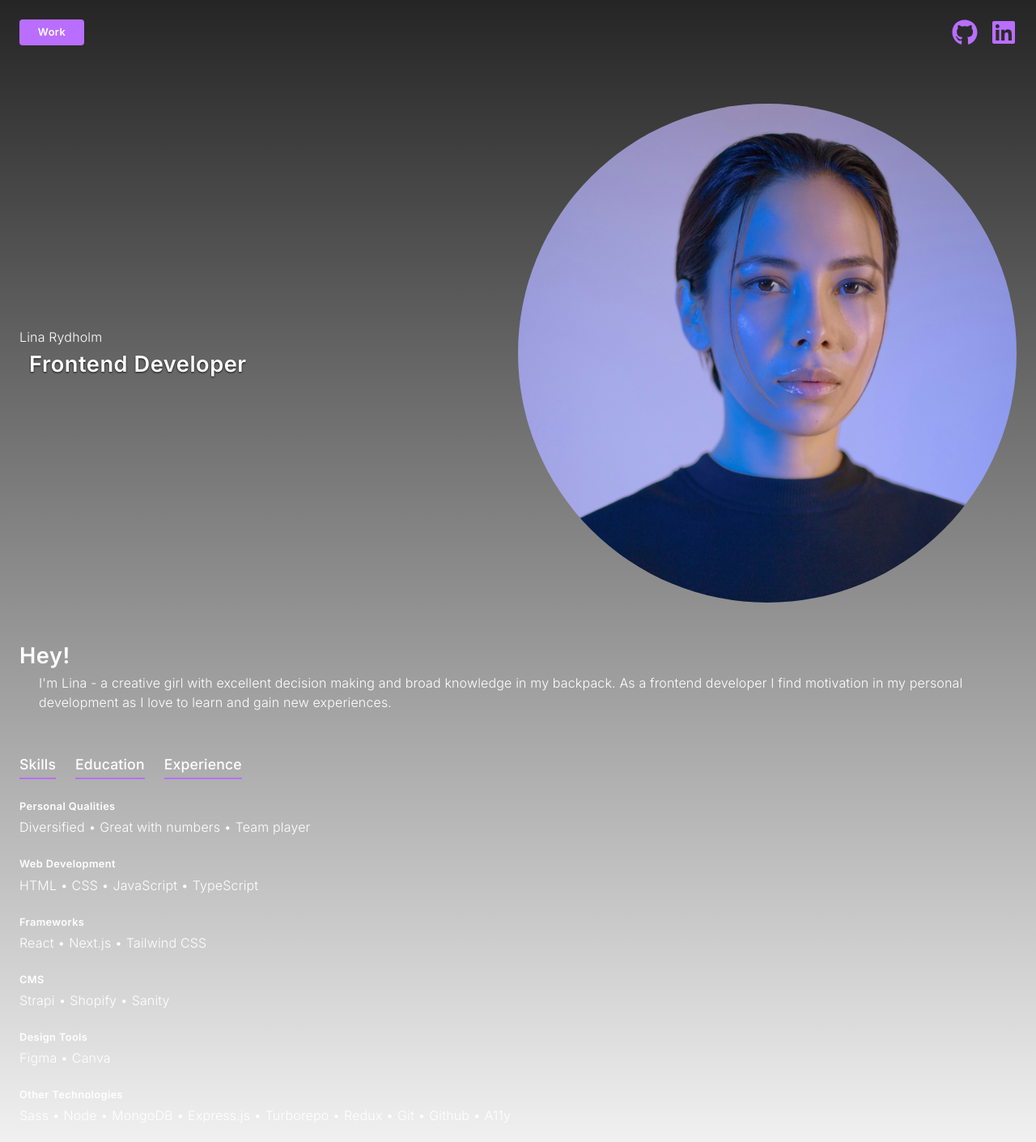
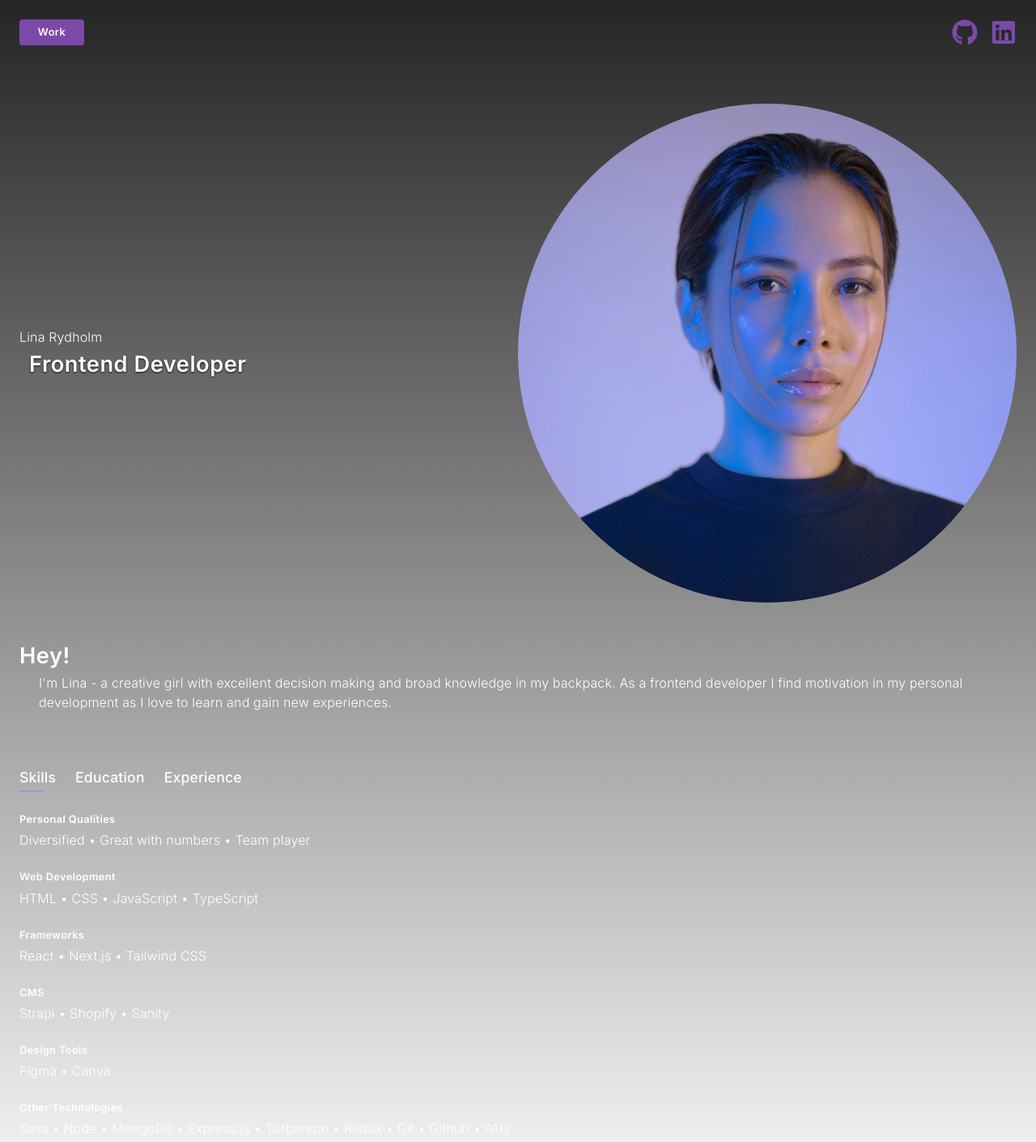
Before and after one commit to linarydholm/portfolio, a Next.js app: page / in a window 1280 px wide. Shown: the top 1410 px of the page at 81% size. Built offline with nearby package versions, Linux system fonts and the light colour scheme.

Commit message:
fixed animation and color palette

```diff
--- a/app/components/About.tsx
+++ b/app/components/About.tsx
@@ -6,7 +6,7 @@ export default function About() {
     <section className="px-6">
       <div className="max-w-7xl m-auto">
         <p className="text-l pb-1">{hello}</p>
-        <p className="text-xs pl-6 pb-12">{aboutMe}</p>
+        <p className="text-xs pl-6 pb-16">{aboutMe}</p>
       </div>
     </section>
   );
--- a/app/components/Banner.tsx
+++ b/app/components/Banner.tsx
@@ -12,14 +12,14 @@ export function Banner() {
         <div className="mx-auto"></div>
         <Link href="https://github.com/linarydholm" target="_blank">
           <GitHubIcon
-            className="w-8 h-8 text-white fill-primary"
+            className="w-8 h-8 fill-primary-dark duration-300 ease-in-out hover:fill-primary"
             xmlns="http://www.w3.org/2000/svg"
             viewBox="0 0 496 512"
           />
         </Link>
         <Link href="https://www.linkedin.com/in/lina-rydholm-6169b823b/" target="_blank">
           <FillLinkedinIcon
-            className="w-8 h-8 text-white fill-primary"
+            className="w-8 h-8 fill-primary-dark duration-300 ease-in-out hover:fill-primary"
             xmlns="http://www.w3.org/2000/svg"
             viewBox="0 0 448 512"
           />
--- a/app/components/BannerLink.tsx
+++ b/app/components/BannerLink.tsx
@@ -15,7 +15,7 @@ export function BannerLink() {
 
   return (
     <Link
-      className="text-xxs h-8 w-20 flex items-center justify-center bg-primary rounded"
+      className="text-xxs h-8 w-20 flex items-center justify-center rounded bg-primary-dark hover:bg-primary duration-300 ease-in-out"
       href={otherPath}
     >
       {bannerLink}
--- a/app/components/Nav.tsx
+++ b/app/components/Nav.tsx
@@ -32,16 +32,17 @@ export default function Nav() {
               return (
                 <div className="relative group overflow-hidden" key={headerLink}>
                   <button
-                    className={`flex flex-col py-[6px] text-s ${
-                      activeLink === headerLink ? true : false
-                    }`}
+                    className={`flex flex-col py-[6px] text-s`}
                     key={`headerLink${headerLink}`}
                     onClick={() => setActiveLink(headerLink)}
                   >
                     {headerLink}
-                    {/* <span className="absolute bottom-0 h-0.5 w-7/12 bg-primary hover:animate-leftToRight" /> */}
                   </button>
-                  <span className="absolute bottom-0 h-0.5 w-full bg-primary group-hover:animate-test group-active:animate-test" />
+                  <span
+                    className={`absolute bottom-0 h-0.5 w-0 bg-primary ease-in-out duration-500 group-hover:w-2/3 opacity-60 group-hover:opacity-100 ${
+                      activeLink === headerLink ? 'bg-primary h-0.5 w-2/3' : false
+                    }`}
+                  />
                 </div>
               );
             })}
--- a/app/globals.css
+++ b/app/globals.css
@@ -4,10 +4,18 @@
 
 @layer base {
   :root {
-    --color-dark: rgba(37, 37, 37, 1);
-    --color-light: rgba(255, 255, 255, 1);
-    --color-primary: rgb(185, 110, 255);
-    --color-secondary: rgb(255, 110, 175);
+    --colors-default-dark: rgba(37, 37, 37, 1);
+    --colors-default-light: rgba(255, 255, 255, 1);
+
+    --colors-primary-default: rgba(185, 110, 255, 1);
+    /* custom 2 below */
+    --colors-primary-light: rgba(238, 219, 255, 1);
+    --colors-primary-dark: rgba(123, 74, 169, 1);
+
+    --colors-secondary-default: rgba(255, 110, 175, 1);
+    /* custom 2 below */
+    --colors-secondary-light: rgb(255, 110, 175);
+    --colors-secondary-dark: rgb(255, 110, 175);
 
     --foreground-rgb: 0, 0, 0;
     --background-start-rgb: 214, 219, 220;
--- a/app/layout.tsx
+++ b/app/layout.tsx
@@ -13,7 +13,7 @@ export const metadata: Metadata = {
 };
 
 export default function RootLayout({ children }: Readonly<{ children: React.ReactNode }>) {
-  const myClass = `bg-dark text-light ${inter.className} overflow-y-scroll`;
+  const myClass = `bg-default-dark text-default-light ${inter.className} overflow-y-scroll`;
 
   return (
     <html lang="en">
--- a/tailwind.config.ts
+++ b/tailwind.config.ts
@@ -50,34 +50,22 @@ const config: Config = {
       ],
     },
     extend: {
-      keyframes: {
-        // bounce: {
-        //   '0%, 100%': { transform: 'scale(1, 1)' },
-        //   '50%': { transform: 'scale(0.5)' },
-        // },
-        // opacity: {
-        //   '0%': { opacity: '0' },
-        //   '100%': { opacity: '100' },
-        // },
-        test: {
-          '0%': { transform: 'translateX(-100%)' },
-          '100%': { transform: 'translateX(-30%)' },
+      colors: {
+        default: {
+          dark: 'var(--colors-default-dark)',
+          light: 'var(--colors-default-light)',
+        },
+        primary: {
+          DEFAULT: 'var(--colors-primary-default)',
+          light: 'var(--colors-primary-light)',
+          dark: 'var(--colors-primary-dark)',
+        },
+        secondary: {
+          DEFAULT: 'var(--colors-secondary-default)',
+          light: 'var(--colors-secondary-light)',
+          dark: 'var(--colors-secondary-dark)',
         },
       },
-      animation: {
-        test: 'test 1s ease-in-out',
-      },
-      colors: {
-        dark: 'var(--color-dark)',
-        light: 'var(--color-light)',
-        primary: 'var(--color-primary)',
-        secondary: 'var(--color-secondary)',
-      },
-      // example from tailwind:
-      // backgroundImage: {
-      //   'gradient-radial': 'radial-gradient(var(--tw-gradient-stops))',
-      //   'gradient-conic': 'conic-gradient(from 180deg at 50% 50%, var(--tw-gradient-stops))',
-      // },
     },
     plugins: [],
   },
```
